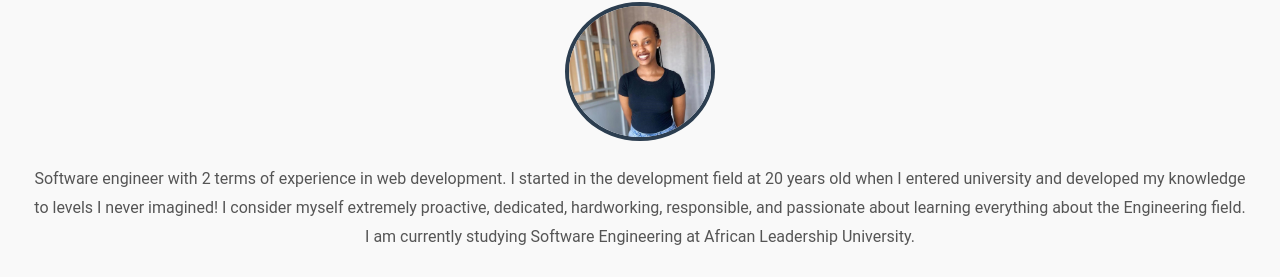
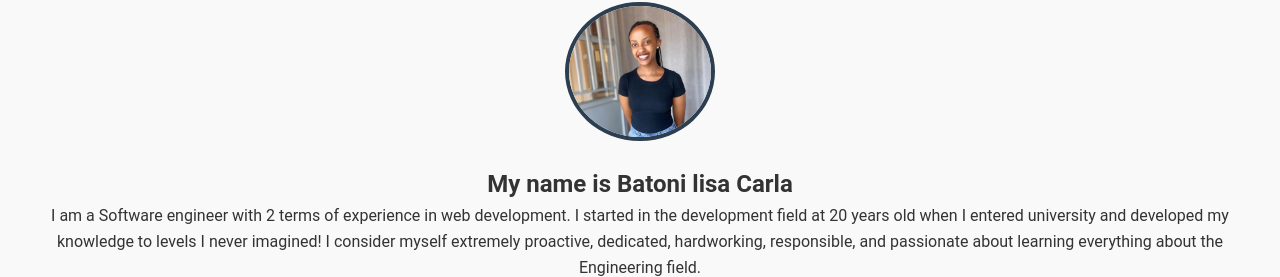
Before and after one commit to Batonicarla/My-website, a plain HTML site: page web.html in a window 1280 px wide. Shown: the part 155-432 px from the top of the page. Drawn offline with Linux system fonts and the light colour scheme.

Commit message:
Update web.html

```diff
--- a/web.html
+++ b/web.html
@@ -34,7 +34,8 @@
         <div class="about-content">
             <img src="image.jpeg" alt="Profile Picture">
             <p>
-                Software engineer with 2 terms of experience in web development.
+                <h1> My name is Batoni lisa Carla</h1>
+                 I am a Software engineer with 2 terms of experience in web development.
                 I started in the development field at 20 years old when I entered university and developed my knowledge to levels I never imagined!
                 I consider myself extremely proactive, dedicated, hardworking, responsible, and passionate about learning everything about the Engineering field.
             </p>
```
